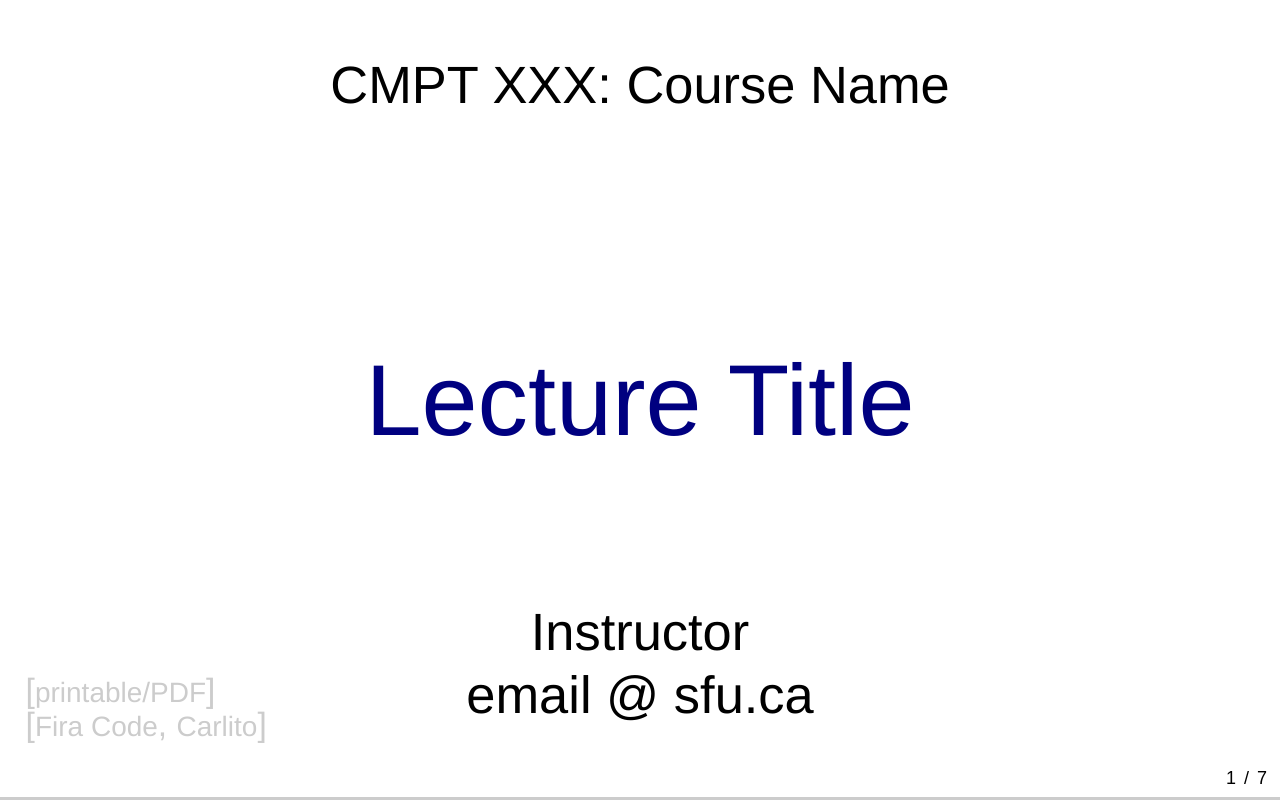
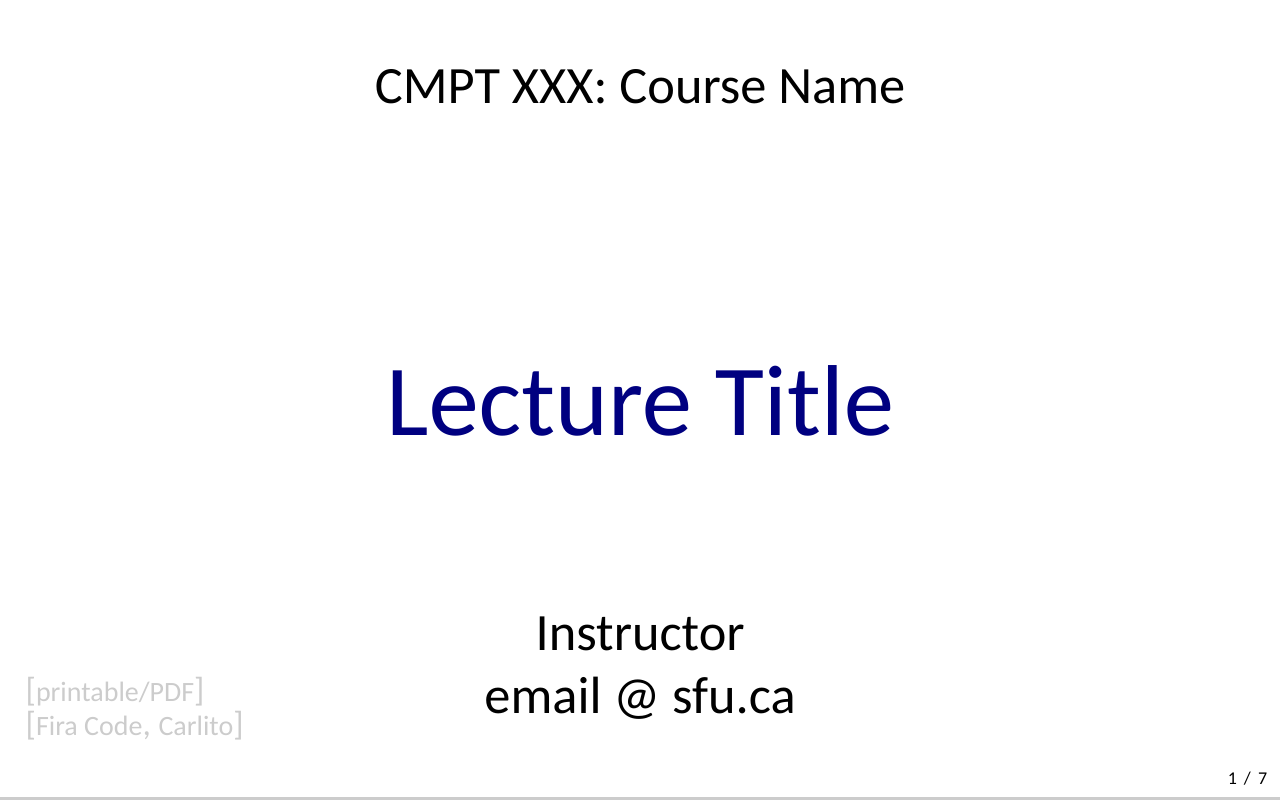
Before and after one commit to nsumner/reveal-teaching-template, a website: page lectures/01/slides.html in a window 1280 px wide. Drawn offline with Linux system fonts and the light colour scheme.

Commit message:
Pull fonts from google CDN as needed.

```diff
--- a/lectures/01/slides.html
+++ b/lectures/01/slides.html
@@ -9,6 +9,10 @@
     <link rel="stylesheet" href="../../dist/reset.css">
     <link rel="stylesheet" href="../../dist/reveal.css">
     <link rel="stylesheet" href="../../dist/theme/teaching.css">
+
+    <link rel="preconnect" href="https://fonts.googleapis.com">
+    <link rel="preconnect" href="https://fonts.gstatic.com" crossorigin>
+    <link href="https://fonts.googleapis.com/css2?family=Carlito:ital,wght@0,400;0,700;1,400;1,700&family=Fira+Code:wght@300..700&display=swap" rel="stylesheet">
 
     <!-- Theme used for syntax highlighted code -->
     <link rel="stylesheet" href="../../plugin/highlight/idea.css">
```
